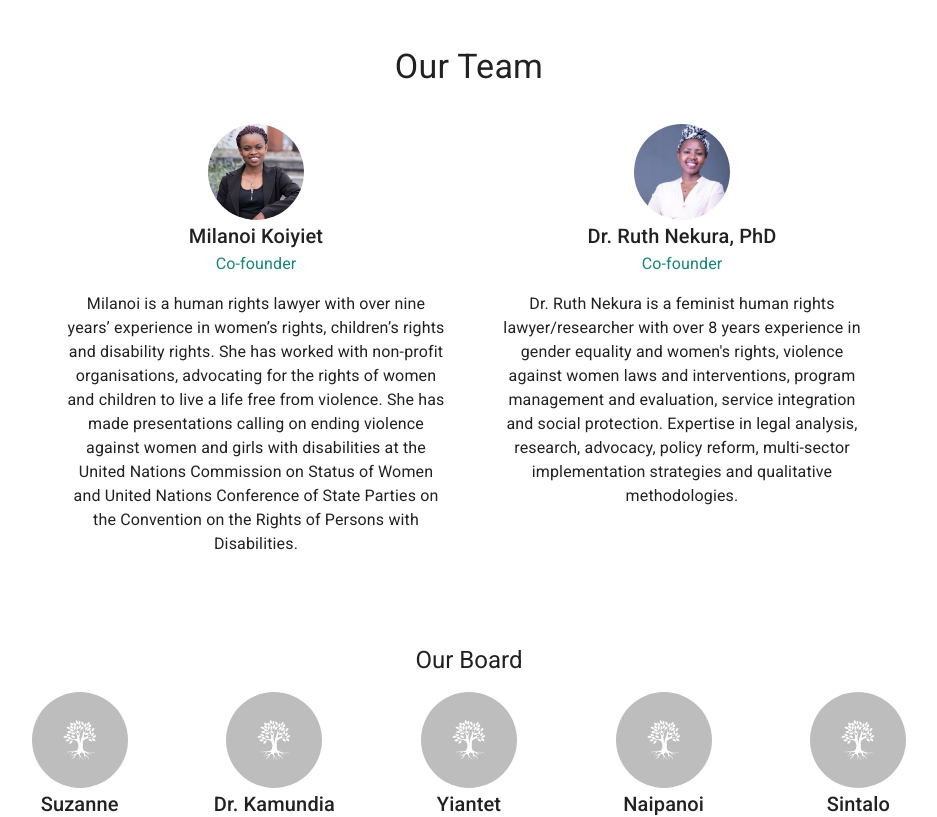
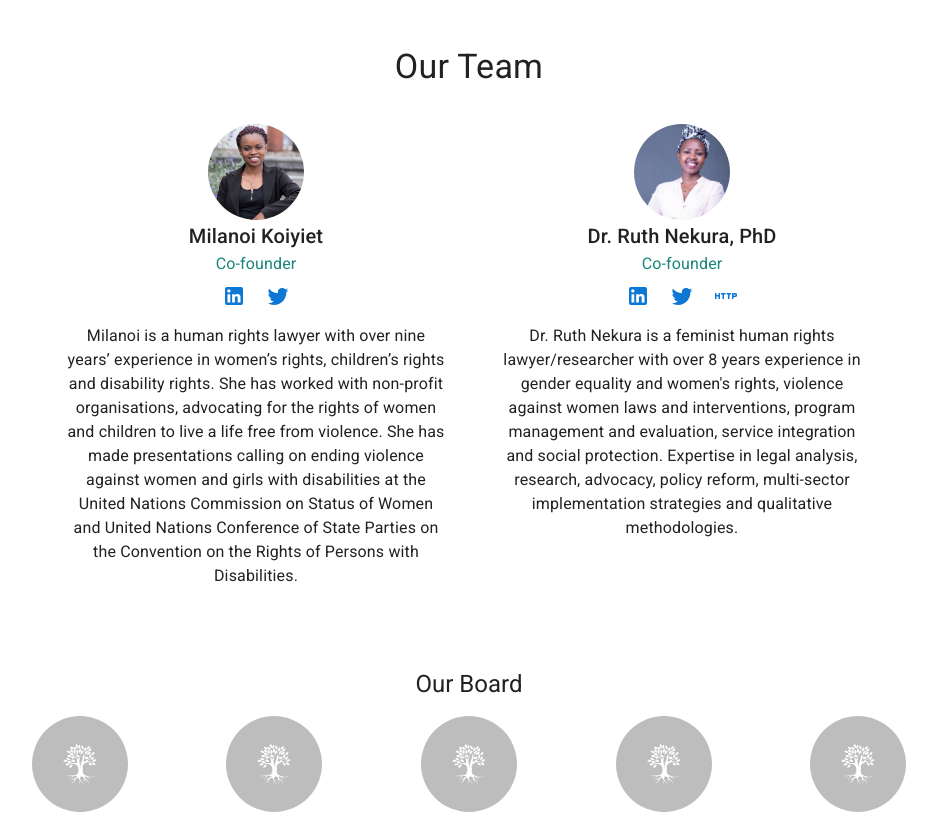
Before and after one commit to CWRAdvocacy/cwra.africa, a Next.js app: page / in a window 1280 px wide. Shown: the part 540-1357 px from the top of the page, without its empty margins (171-1108 px from the left). Built offline with nearby package versions, Linux system fonts and the light colour scheme; a web font is replaced by a local one.

Commit message:
feat: add founder socials

```diff
--- a/src/components/Team/Bio.jsx
+++ b/src/components/Team/Bio.jsx
@@ -1,9 +1,16 @@
 import makeStyles from '@mui/styles/makeStyles';
 import Avatar from '@mui/material/Avatar';
 import PropTypes from 'prop-types';
-import { Typography } from '@mui/material';
+import Typography from '@mui/material/Typography';
 import Box from '@mui/material/Box';
+import Stack from '@mui/material/Stack';
+
+import LinkedInIcon from '@mui/icons-material/LinkedIn';
+import TwitterIcon from '@mui/icons-material/Twitter';
+import HttpIcon from '@mui/icons-material/Http';
+
 import CwraTreeIcon from '../icons/CwraTreeIcon';
+import { IconButton } from '@mui/material';
 
 const useStyles = makeStyles((theme) => ({
   root: {
@@ -25,7 +32,7 @@ const useStyles = makeStyles((theme) => ({
   },
 }));
 
-export const Bio = ({ imageUrl, name, position, brief }) => {
+export const Bio = ({ imageUrl, name, position, brief, linkedIn, twitter, website }) => {
   const classes = useStyles();
   return (
     <Box className={classes.root}>
@@ -33,10 +40,50 @@ export const Bio = ({ imageUrl, name, position, brief }) => {
         <CwraTreeIcon className={classes.medium} />
       </Avatar>
       <Typography variant="h6">{name}</Typography>
-      <Typography color="secondary" paragraph>
+      <Typography color="secondary">
         {position}
       </Typography>
-      <Typography paragraph align="center">
+
+      {/* socials */}
+      {(!!linkedIn || !!twitter || !!website) && (
+        <Stack direction="row" spacing={0.5}>
+          {!!linkedIn && (
+            <IconButton
+              aria-label="LinkedIn"
+              component="a"
+              href={linkedIn}
+              target="_blank"
+              rel="noopener noreferrer"
+              color="primary"
+            >
+              <LinkedInIcon color="primary" />
+            </IconButton>
+          )}
+          {!!twitter && (
+            <IconButton
+              aria-label="Twitter"
+              component="a"
+              href={twitter}
+              target="_blank"
+              rel="noopener noreferrer"
+            >
+              <TwitterIcon color="primary" />
+            </IconButton>
+          )}
+          {!!website && (
+            <IconButton
+              aria-label="Website"
+              component="a"
+              href={website}
+              target="_blank"
+              rel="noopener noreferrer"
+            >
+              <HttpIcon color="primary" />
+            </IconButton>
+          )}
+        </Stack>
+      )}
+      <Typography paragraph align="center" sx={{ my: 1 }}>
         {brief}
       </Typography>
     </Box>
--- a/src/components/Team/Executive.jsx
+++ b/src/components/Team/Executive.jsx
@@ -8,6 +8,8 @@ export const executiveTeam = [
     position: 'Co-founder',
     brief:
       'Milanoi is a human rights lawyer with over nine years’ experience in women’s rights, children’s rights and disability rights. She has worked with non-profit organisations, advocating for the rights of women and children to live a life free from violence. She has made presentations calling on ending violence against women and girls with disabilities at the United Nations Commission on Status of Women and United Nations Conference of State Parties on the Convention on the Rights of Persons with Disabilities.',
+    linkedIn: 'https://www.linkedin.com/in/milanoi-koiyiet-01b81931/',
+    twitter: 'https://twitter.com/mila_evelyn',
   },
   {
     name: 'Dr. Ruth Nekura, PhD',
@@ -15,6 +17,9 @@ export const executiveTeam = [
     position: 'Co-founder',
     brief:
       "Dr. Ruth Nekura is a feminist human rights lawyer/researcher with over 8 years experience in gender equality and women's rights, violence against women laws and interventions, program management and evaluation, service integration and social protection. Expertise in legal analysis, research, advocacy, policy reform, multi-sector implementation strategies and qualitative methodologies.",
+    linkedIn: 'https://www.linkedin.com/in/ruth-nekura-phd-33710010a/',
+    twitter: 'https://twitter.com/nekuraruth',
+    website: 'https://dr.ruthnekura.org/',
   },
 ];
 
@@ -22,12 +27,7 @@ export const Executive = () => {
   const teamBios = executiveTeam.map((member) => (
     <Grid item xs={12} sm={6} key={member.name}>
       <Box p={3}>
-        <Bio
-          name={member.name}
-          imageUrl={member.imageUrl}
-          position={member.position}
-          brief={member.brief}
-        />
+        <Bio {...member}/>
       </Box>
     </Grid>
   ));
```
